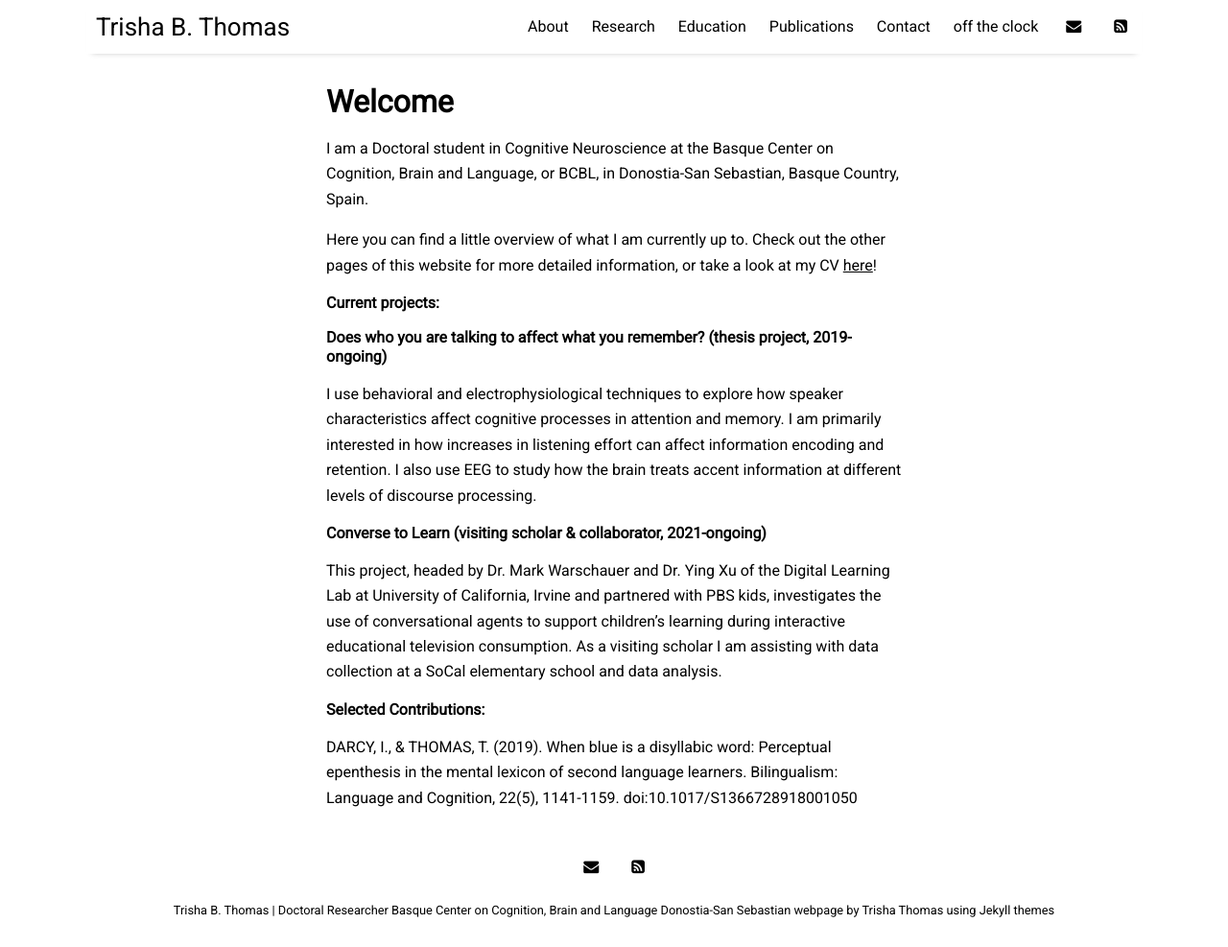
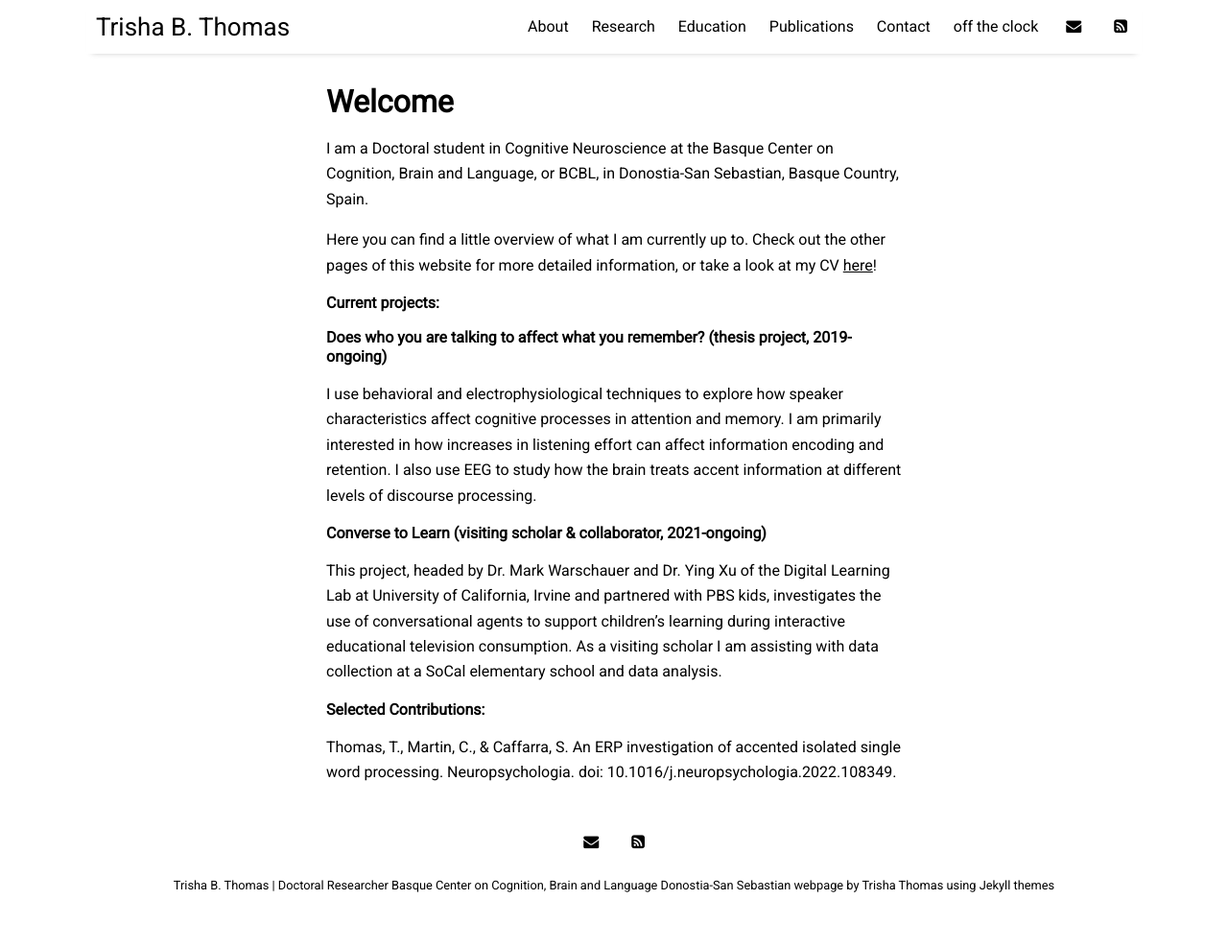
Before and after one commit to tthomas840/tthomas840.github.io, a Jekyll site: the page built from _posts/2017-01-01-welcome-to-millennial.md, in a window 1280 px wide and 987 px high. Shown: the whole window at 96% size. Built offline with Jekyll 4.4.1, drawn with Linux system fonts in a browser that asks for light colours; nearby versions of some CDN libraries.

Commit message:
Update 2017-01-01-welcome-to-millennial.md

```diff
--- a/_posts/2017-01-01-welcome-to-millennial.md
+++ b/_posts/2017-01-01-welcome-to-millennial.md
@@ -24,4 +24,4 @@ This project, headed by Dr. Mark Warschauer and Dr. Ying Xu of the Digital Learn
 
 #### Selected Contributions:
 
-DARCY, I., & THOMAS, T. (2019). When blue is a disyllabic word: Perceptual epenthesis in the mental lexicon of second language learners. Bilingualism: Language and Cognition, 22(5), 1141-1159. doi:10.1017/S1366728918001050
+Thomas, T., Martin, C., & Caffarra, S. An ERP investigation of accented isolated single word processing. Neuropsychologia. doi: 10.1016/j.neuropsychologia.2022.108349.
```
